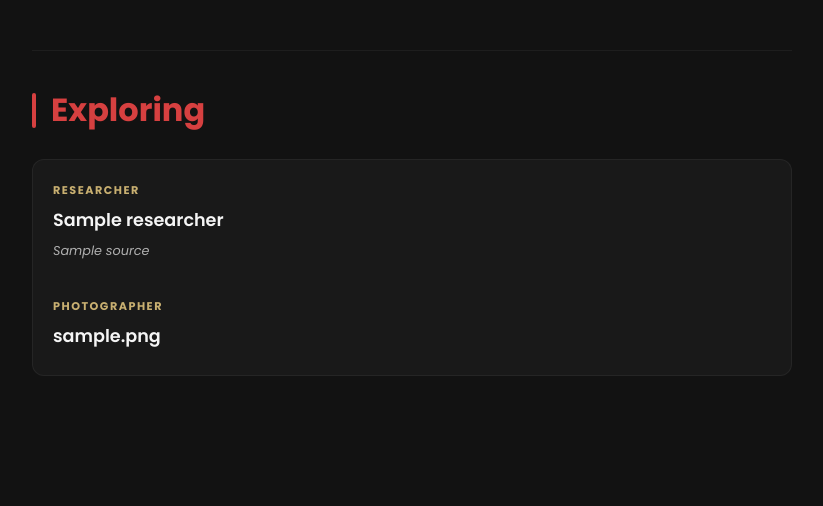
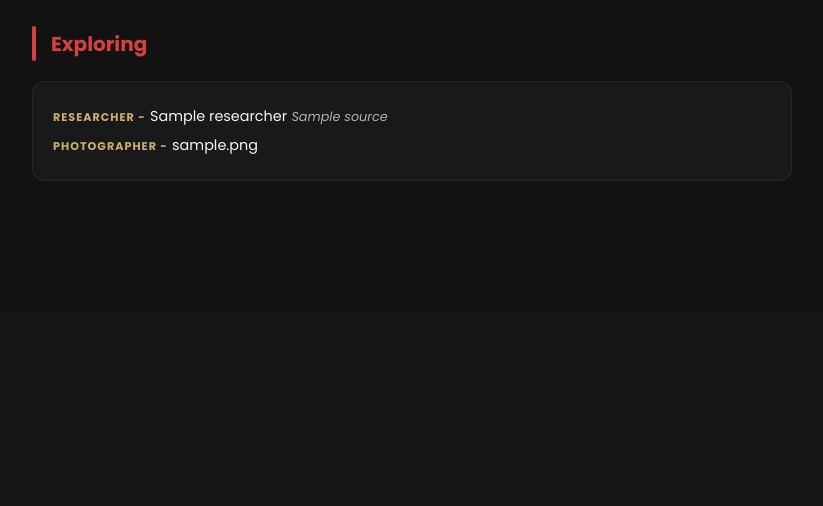
Before and after one commit to techweavernp/heritagepedia, a Laravel app: template resources/views/pages/page.blade.php in a window 1280 px wide. Shown: the part 1590-2096 px from the top of the page, without its empty margins (228-1051 px from the left). After the commit the page ends 1771 px from the top, so only its background shows below. Run offline with Laravel 12, Linux system fonts and the light colour scheme; the template is opened without the code that fills it: most values are stand-ins (such as "Sample title", 1, 10 or a date in 2020); grey boxes marked "Sample" are stand-in pictures; parts of the project's set-up code (start-up, migrations or seed data) failed here and were passed over.

Commit message:
more development

```diff
--- a/resources/views/pages/page.blade.php
+++ b/resources/views/pages/page.blade.php
@@ -12,7 +12,7 @@
             @foreach($languages as $lang)
                 <div class="lang-option"
                      data-lang="{{ $lang['name'] }}"
-                     data-url="https://heritagepedia.test/page/{{ substr($heritage->url_code, 0, -2).$lang['code']  }}">
+                     data-url="{{ config('app.url') }}/page/{{ substr($heritage->url_code, 0, -2) }}{{ $lang['code'] }}">
                     <span class="fi fi-{{ strtolower($lang['code']) }}"></span> {{ $lang['name'] }}
                 </div>
             @endforeach
@@ -122,11 +122,11 @@
         <div class="sources-grid">
             <div class="source-item">
                 <div class="source-info">
-                    <span class="source-role">Researcher</span>
+                    <span class="source-role">Researcher -</span>
                     <span class="source-name">{{$heritage->source['researcher']}}</span>
                     <span class="source-detail">{{$heritage->source['title']}}</span>
                     <br>
-                    <span class="source-role">Photographer</span>
+                    <span class="source-role">Photographer -</span>
                     <span class="source-name">{{$heritage->source['photographer']}}</span>
                 </div>
             </div>
```
Also changed, not shown: public/assets/css/detail-page.css.
